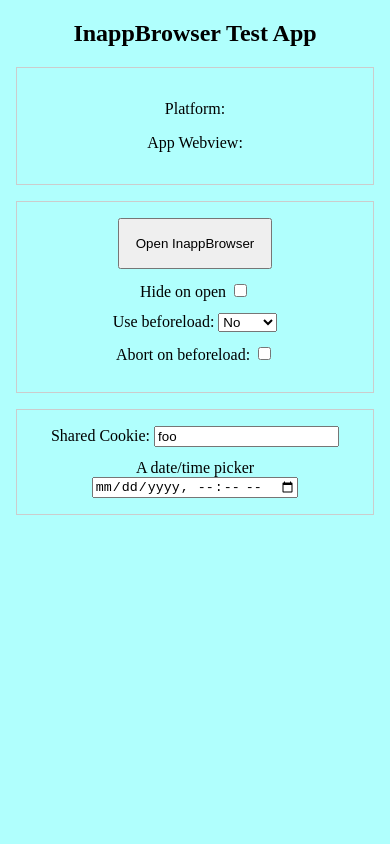
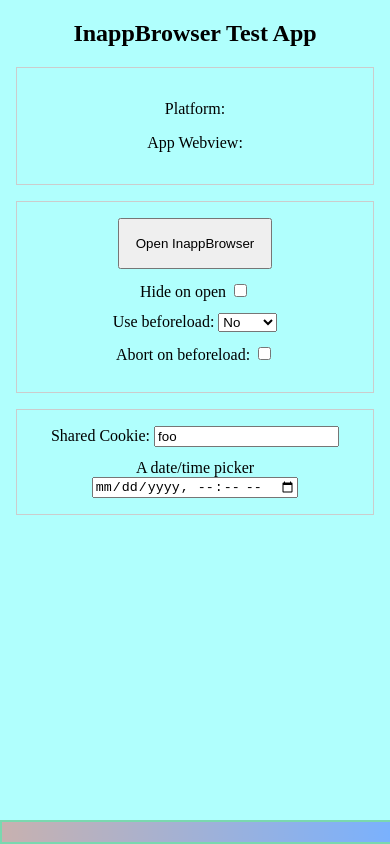
Before and after one commit to dpa99c/cordova-plugin-inappbrowser-test, a website: page www/index.html in a window 390 px wide. Drawn offline with Linux system fonts and the light colour scheme; some packages are replaced by stand-ins of ours.

Commit message:
Add absolute bottom elements to enable confirmation that all webview content is visible

```diff
--- a/www/iab_content/iab.css
+++ b/www/iab_content/iab.css
@@ -1,3 +1,14 @@
 .section button{
     margin-bottom: 12px;
 }
+
+#absolute-bottom{
+    position: absolute;
+    bottom: 0;
+    left: 0;
+    width: 100%;
+    height: 20px;
+    background: linear-gradient(to right, red, blue);
+    opacity: 0.3;
+    border: 2px solid green;
+}
--- a/www/index.css
+++ b/www/index.css
@@ -46,3 +46,14 @@ body:not(.ios) .ios-only,
 body:not(.android) .android-only{
     display: none;
 }
+
+#absolute-bottom{
+    position: absolute;
+    bottom: 0;
+    left: 0;
+    width: 100%;
+    height: 20px;
+    background: linear-gradient(to right, red, blue);
+    opacity: 0.3;
+    border: 2px solid green;
+}
--- a/www/index.html
+++ b/www/index.html
@@ -73,5 +73,7 @@
     </div>
 
     <div id="log"></div>
+
+    <div id="absolute-bottom"></div>
 </body>
 </html>
```
Also changed, not shown: www/iab_content/iab.html (+2 -0 lines).
